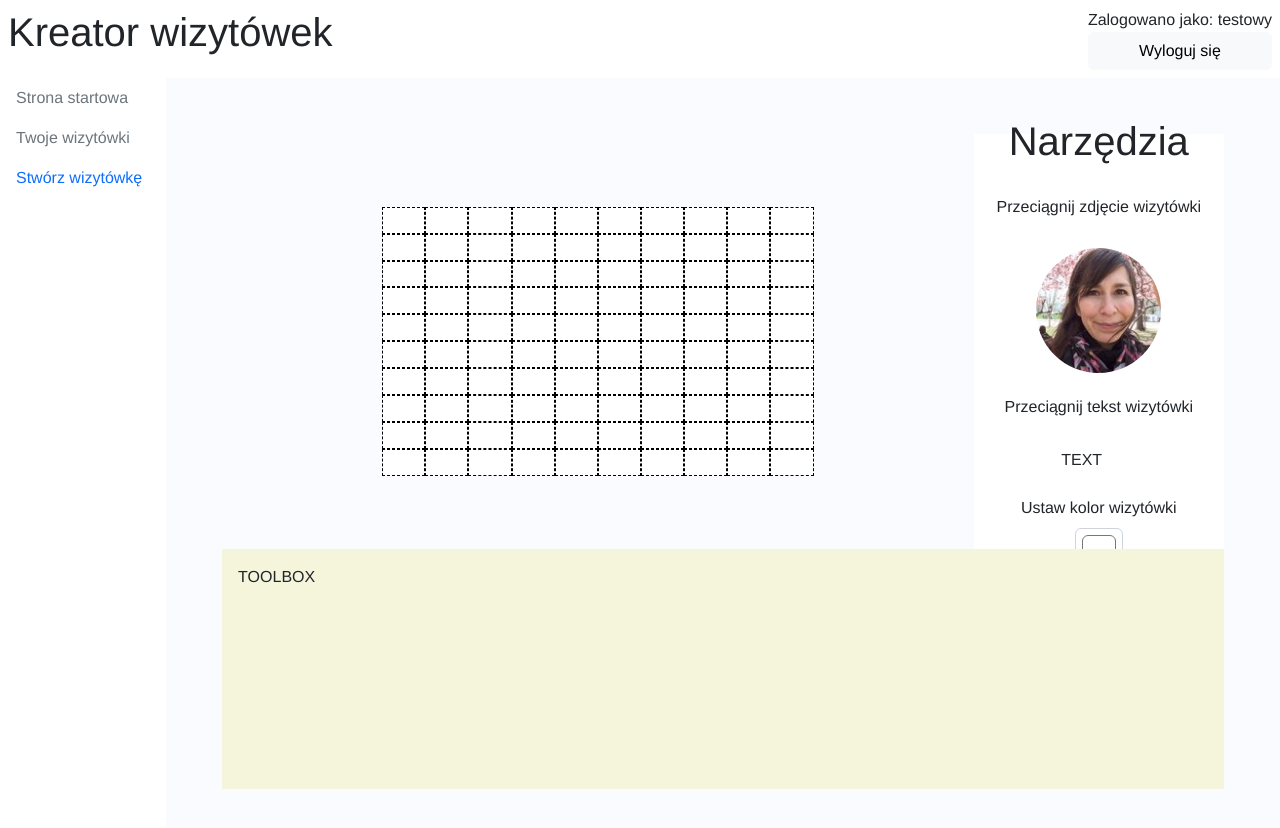
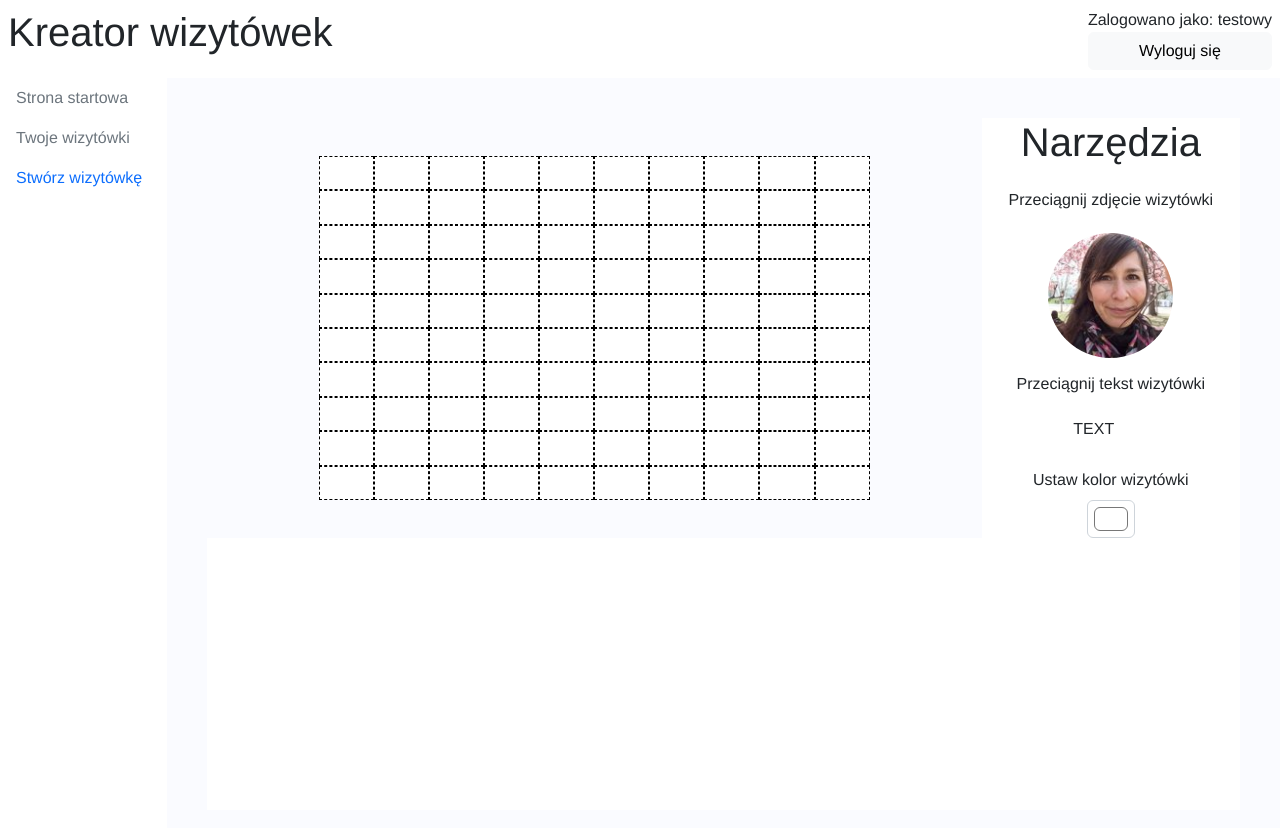
Before and after one commit to alszczepanski/card-customizer, a Vue app in the folder client/: page /creator in a window 1280 px wide. Shown: the top 828 px of the page. Built offline with nearby package versions, Linux system fonts and the light colour scheme.

Commit message:
Style out PlacedItems toolbox

```diff
--- a/client/src/components/layout/LContent.module.css
+++ b/client/src/components/layout/LContent.module.css
@@ -1,7 +1,7 @@
 .content {
     height: 100%;
     width: 100%;
-    padding: 1.5rem;
+    padding: 0.5rem;
     display: flex;
     justify-content: center;
     align-items: center;
--- a/client/src/features/creator/CardDropzone.module.css
+++ b/client/src/features/creator/CardDropzone.module.css
@@ -2,7 +2,7 @@
     display: flex;
     justify-content: center;
     align-items: center;
-    padding: 10rem;
+    padding: 7rem;
 }
 
 .card {
--- a/client/src/features/creator/ToolsPanel.module.css
+++ b/client/src/features/creator/ToolsPanel.module.css
@@ -2,7 +2,7 @@
     width: 100%;
     height: 100%;
     background-color: white;
-    row-gap: 1.5rem;
+    row-gap: 1rem;
     display: flex;
     flex-direction: column;
     justify-content: center;
--- a/client/src/features/creator/itemsToolbox/ItemsToolbox.vue
+++ b/client/src/features/creator/itemsToolbox/ItemsToolbox.vue
@@ -1,5 +1,5 @@
 <template>
-    <div :class="styles.toolbox">TOOLBOX
+    <div :class="styles.toolbox">
         <div v-for="block of dropzoneBlocks" :key="block.id">
             <PlacedItem v-if="block.placedItem" :item="block.placedItem" :onChange="(item) => handleSubmit(item, block.id)" />
         </div>
--- /dev/null
+++ b/client/src/features/creator/itemsToolbox/PlacedItem.module.css
@@ -0,0 +1,6 @@
+.container {
+    display: flex;
+    flex-direction: column;
+    justify-content: center;
+    padding: 0.5rem;
+}
--- a/client/src/features/creator/itemsToolbox/PlacedItem.vue
+++ b/client/src/features/creator/itemsToolbox/PlacedItem.vue
@@ -1,23 +1,27 @@
 <template>
-    <div>
-        <div class="input-group input-group-sm flex-nowrap">
-            <span class="input-group-text" id="addon-wrapping">Wysokość</span>
-            <input v-model="height" type="text" class="form-control" placeholder="Wysokość" aria-label="Wysokość" aria-describedby="addon-wrapping">
+    <div :class="styles.container">
+        <div class="form-group">
+            <label for="heightinput">Wysokość</label>
+            <input v-model="height" type="text" id="heightinput" class="form-control form-control-sm"
+                placeholder="Wysokość" aria-label="Wysokość" aria-describedby="addon-wrapping">
         </div>
-        <div class="input-group input-group-sm  flex-nowrap">
-            <span class="input-group-text" id="addon-wrapping">Szerokość</span>
-            <input v-model="width" type="text" class="form-control" placeholder="Szerokość" aria-label="Szerokość" aria-describedby="addon-wrapping">
+        <div class="form-group">
+            <label for="widthtinput">Szerokość</label>
+            <input v-model="height" type="text" id="widthtinput" class="form-control form-control-sm"
+                placeholder="Wysokość" aria-label="Wysokość" aria-describedby="addon-wrapping">
         </div>
-        <div v-if="props.item.type === 'text'" class="input-group input-group-sm flex-nowrap">
-            <span class="input-group-text" id="addon-wrapping">Tekst</span>
-            <textarea v-model="value" class="form-control" id="textArea" rows="3"></textarea>
+        <div v-if="props.item.type === 'text'" class="form-group">
+            <label for="textinput">Tekst</label>
+            <textarea v-model="value" class="form-control form-control-sm" id="textinput" rows="3"></textarea>
         </div>
-        <button @click="handleSubmit">Zatwierdź zmiany</button>
+        <button type="button" class="btn btn-primary btn-sm" @click="handleSubmit">Zatwierdź zmiany</button>
     </div>
 </template>
 
 <script setup>
 import { defineProps, ref } from "vue";
+
+import styles from './PlacedItem.module.css'
 
 const props = defineProps({
     item: Object,
--- a/client/src/features/creator/itemsToolbox/Toolbox.module.css
+++ b/client/src/features/creator/itemsToolbox/Toolbox.module.css
@@ -1,7 +1,7 @@
 .toolbox {
     display: flex;
     width: 100%;
-    height: 15rem;
+    height: 17rem;
     padding: 1rem;
-    background-color: beige;
+    background-color: white;
 }
```
Lines whose indentation alone changed are shown as unchanged.
